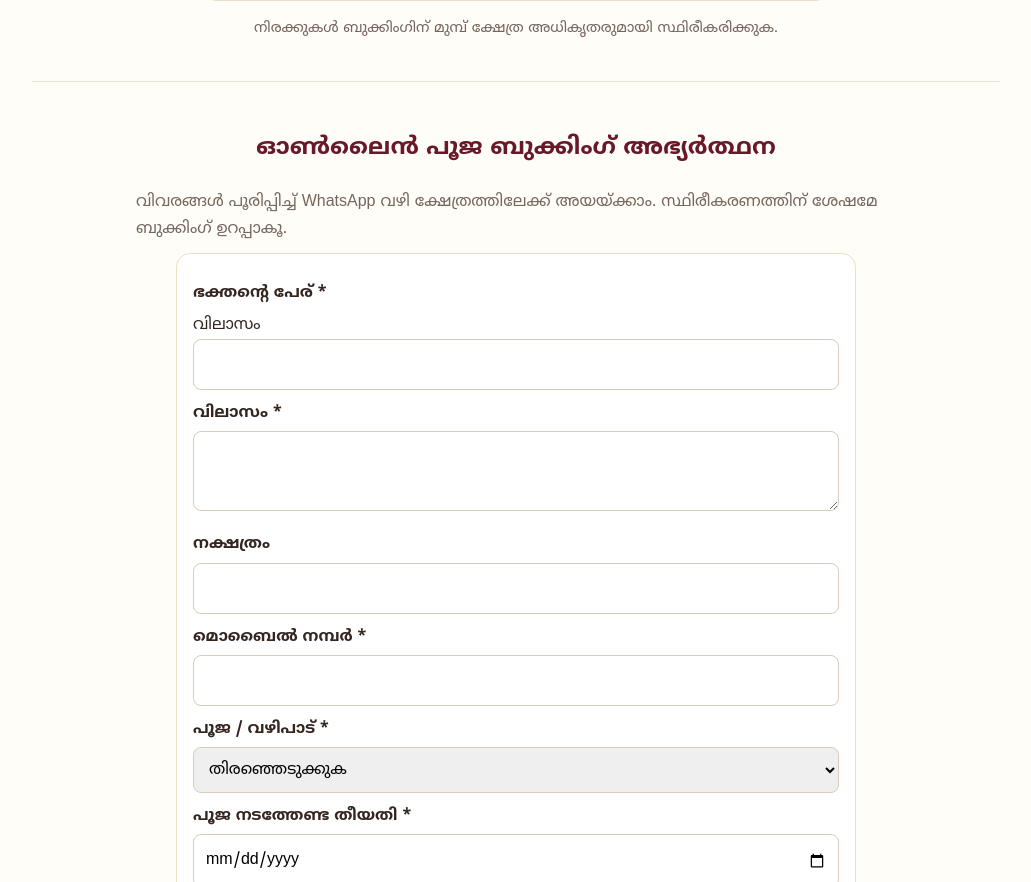
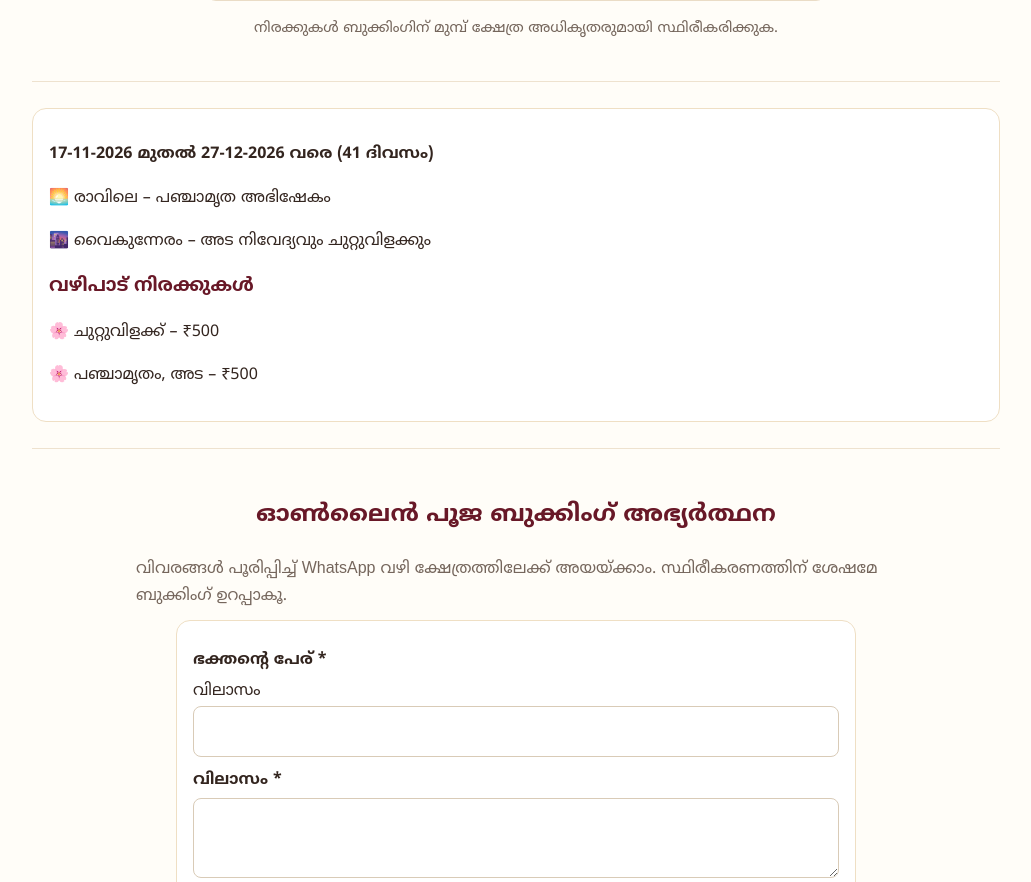
Before and after one commit to kaltharakkonamtemble/Kaltharakkonam-temple, a plain HTML site: page index.html in a window 1280 px wide. Shown: the part 3261-4143 px from the top of the page, without its empty margins (124-1155 px from the left). Drawn offline with Linux system fonts and the light colour scheme.

Commit message:
Update index.html

```diff
--- a/index.html
+++ b/index.html
@@ -43,6 +43,7 @@ footer{background:#3d101a;color:#fff1dc;text-align:center;padding:22px}
 <div class="card"><h3>രാഹുകാല പൂജ</h3><p>നിശ്ചിത ദിവസങ്ങളിലെ പൂജയും പ്രസാദ ഊട്ടും.</p></div></div>
 <h3 style="text-align:center;color:var(--maroon)">ക്ഷേത്രത്തിലെ വഴിപാട് നിരക്കുകൾ</h3><img class="rates" src="assets/offering-rates.jpg" alt="വഴിപാട് നിരക്കുകളുടെ പട്ടിക">
 <p class="note">നിരക്കുകൾ ബുക്കിംഗിന് മുമ്പ് ക്ഷേത്ര അധികൃതരുമായി സ്ഥിരീകരിക്കുക.</p></section>
+<section id="chirappu"><div class="card"><p><b>17-11-2026 മുതൽ 27-12-2026 വരെ (41 ദിവസം)</b></p><p>🌅 രാവിലെ – പഞ്ചാമൃത അഭിഷേകം</p><p>🌆 വൈകുന്നേരം – അട നിവേദ്യവും ചുറ്റുവിളക്കും</p><h3>വഴിപാട് നിരക്കുകൾ</h3><p>🌸 ചുറ്റുവിളക്ക് – ₹500</p><p>🌸 പഞ്ചാമൃതം, അട – ₹500</p></div></section>
 <section id="booking"><h2>ഓൺലൈൻ പൂജ ബുക്കിംഗ് അഭ്യർത്ഥന</h2><p class="intro">വിവരങ്ങൾ പൂരിപ്പിച്ച് WhatsApp വഴി ക്ഷേത്രത്തിലേക്ക് അയയ്ക്കാം. സ്ഥിരീകരണത്തിന് ശേഷമേ ബുക്കിംഗ് ഉറപ്പാകൂ.</p>
 <form id="bookingForm"><label>ഭക്തന്റെ പേര് *</label>വിലാസം <input id="name" required>
 <label>വിലാസം *</label><textarea id="address" required></textarea>
```
